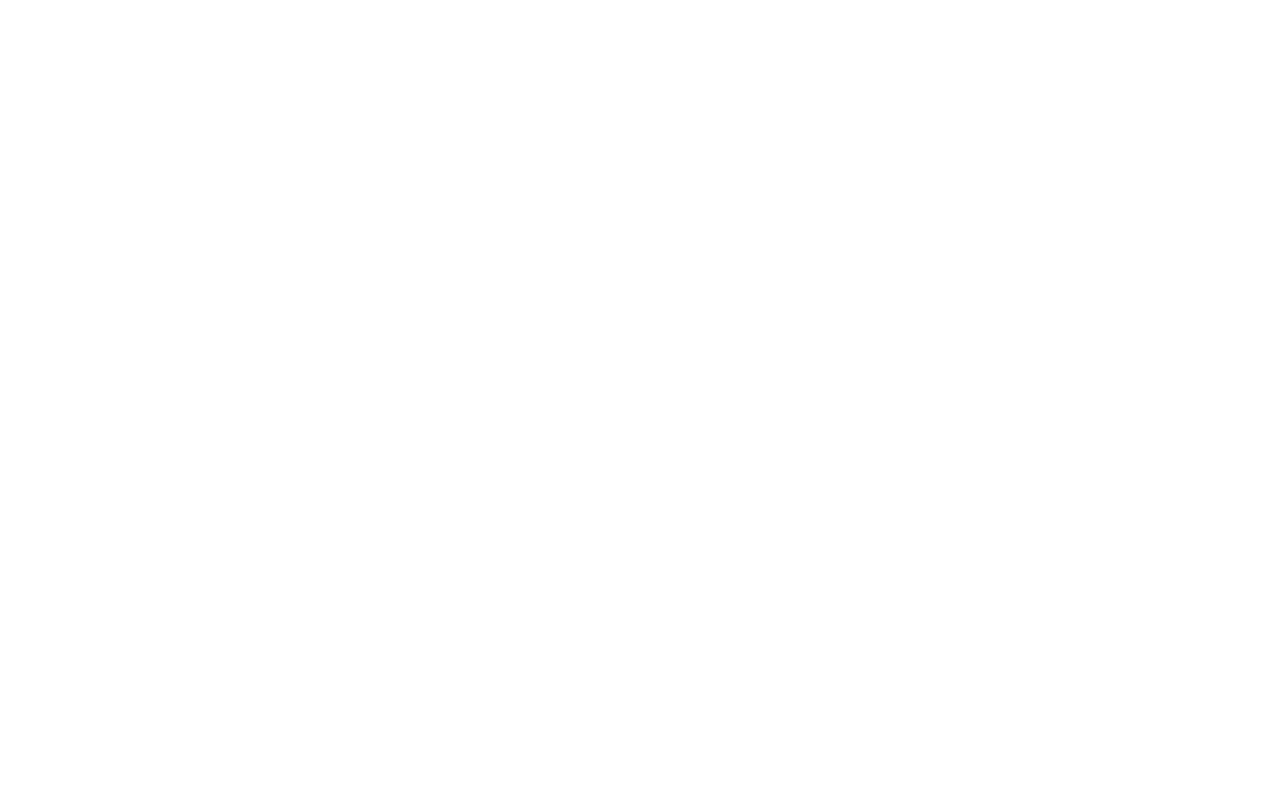
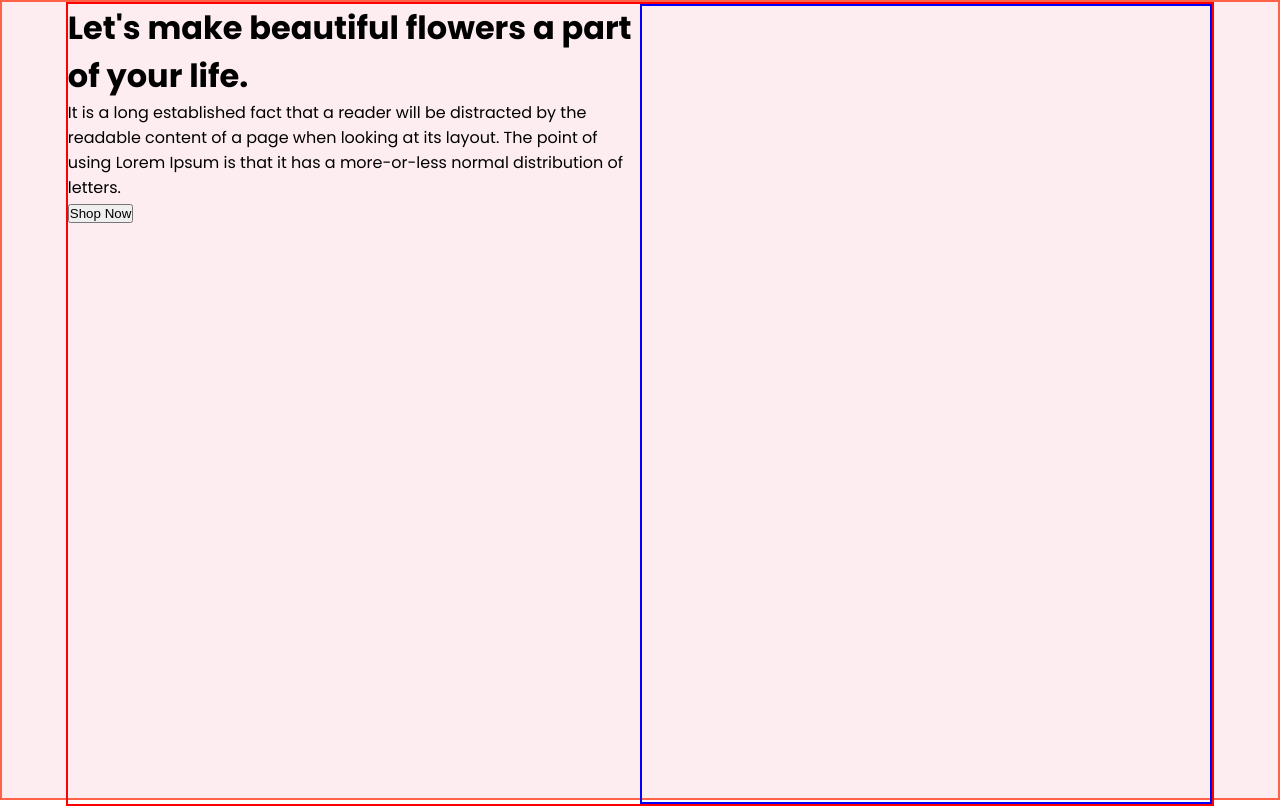
Before and after one commit to Shahinurcodes/second-website, a plain HTML site: page index.html in a window 1280 px wide. Drawn offline with Linux system fonts and the light colour scheme.

Commit message:
second commit

```diff
--- a/index.html
+++ b/index.html
@@ -7,6 +7,26 @@
     <link rel="stylesheet" href="style/styles.css">
 </head>
 <body>
+    <header>
+        <div class="banner-section-container">
+            <div class="banner-content">
+                <div class="banner-text-container">
+                    <h1>Let's make beautiful flowers a part of your life.</h1>
+                    <p>It is a long established fact that
+                        a reader will be distracted by the readable
+                        content of a page when looking at its layout.
+                        The point of using Lorem Ipsum is that it has
+                        a more-or-less normal distribution of letters.</p>
+                        <button>Shop Now</button>
+                </div>
+                <div class="banner-image-container"></div>
+            </div>
 
+        </div>
+    </header>
+    <main>
+
+    </main>
+    <footer></footer>
 </body>
 </html>
--- a/style/styles.css
+++ b/style/styles.css
@@ -0,0 +1,37 @@
+/* get fonts */
+
+@import url('https://fonts.googleapis.com/css2?family=Open+Sans:ital,wght@0,300..800;1,300..800&family=Poppins:ital,wght@0,100;0,200;0,300;0,400;0,500;0,600;0,700;0,800;0,900;1,100;1,200;1,300;1,400;1,500;1,600;1,700;1,800;1,900&family=Work+Sans:ital,wght@0,100..900;1,100..900&display=swap');
+*{
+    box-sizing: border-box;
+    margin: 0;
+    padding: 0;
+}
+
+body{
+    font-family: "Poppins", serif;
+}
+.banner-section-container{
+    max-width: 1900;
+    height: 800px;
+    border: 2px solid tomato;
+    background-color: rgba(229, 84, 115, 0.1);
+}
+.banner-content{
+    display: flex;
+    border: 2px solid red;
+    width: 90%;
+    margin: 0 auto;
+}
+
+.banner-text-container{
+    width: 50%;
+    /* border: 2px solid green; */
+    height: 800px;
+
+}
+.banner-image-container{
+    width: 50%;
+    border: 2px solid blue;
+    height: 800px;
+
+}
```
